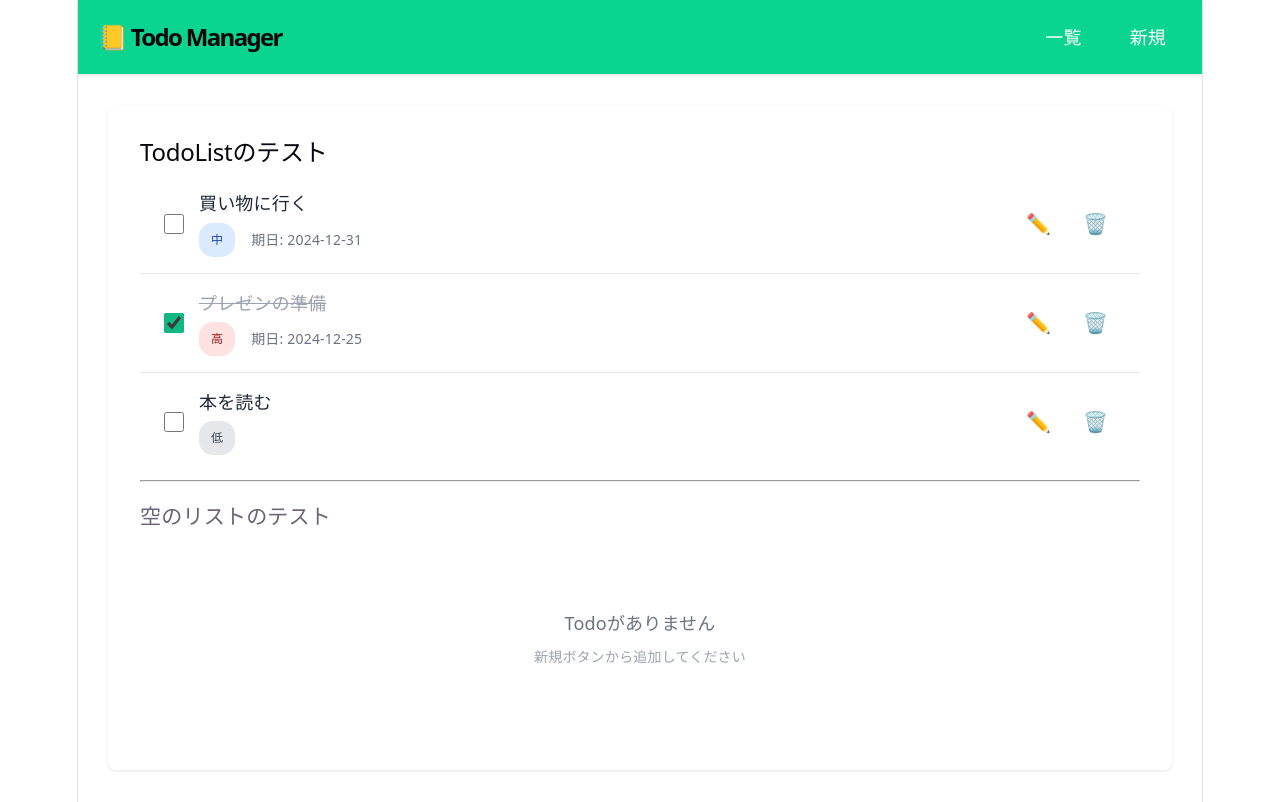
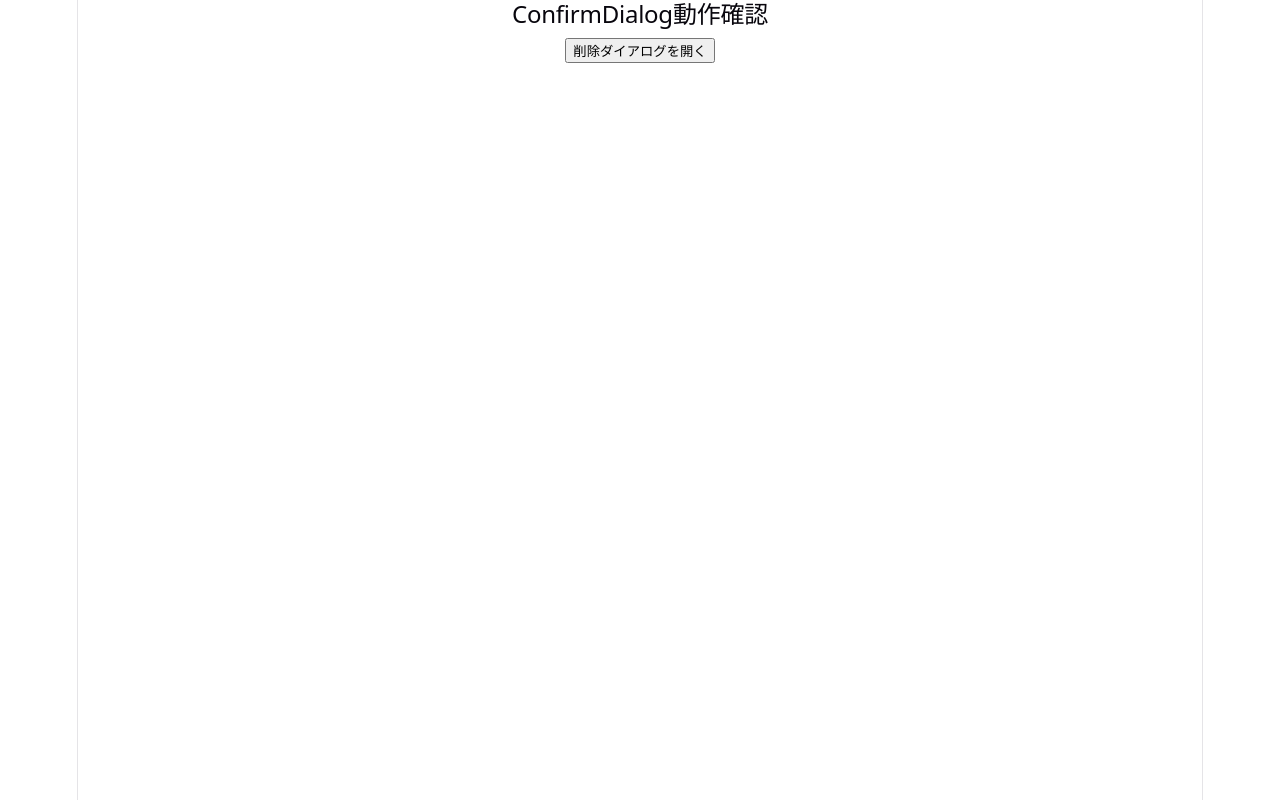
Before and after one commit to navyfish216/sandbox-react, a React (Vite) app in the folder my-todo-app/: page / in a window 1280 px wide. Built offline with nearby package versions, Linux system fonts and the light colour scheme.

Commit message:
React修行⑬-3：ConfirmDialog作成

```diff
--- a/my-todo-app/src/App.jsx
+++ b/my-todo-app/src/App.jsx
@@ -1,63 +1,40 @@
-import {BrowserRouter} from 'react-router-dom';
-import AppLayout from "./components/layout/AppLayout";
-import TodoList from './components/todos/TodoList';
+import {useState} from "react";
+import ConfirmDialog from "./components/common/ConfirmDialog";
 import './App.css'
 
-// テスト用のダミーデータ
-const testTodos = [
-  {
-    id: "t1",
-    title: "買い物に行く",
-    detail: "牛乳とパンを買う",
-    priority: "medium",
-    dueDate: "2024-12-31",
-    completed: false
-  },
-  {
-    id: "t2",
-    title: "プレゼンの準備",
-    detail: "来週の会議用の資料を作成する",
-    priority: "high",
-    dueDate: "2024-12-25",
-    completed: true
-  },
-  {
-    id: "t3",
-    title: "本を読む",
-    detail: "",
-    priority: "low",
-    dueDate: "",
-    completed: false
-  }
-];
+function App() {
+  // ダイアログの開閉を管理
+  const [open, setOpen] = useState(false);
 
-function App() {
-  const handleToggle = (id) => {
-    console.log("完了状態を切り替え：", id);
+  // 「削除ボタン」を押したときにダイアログを開く
+  const handleOpen = () => setOpen(true);
+
+  // 「削除」ボタンが押されたときの処理
+  const handleConfirm = () => {
+    alert("削除しました！");
+    setOpen(false);
   }
 
-  const handleDelete = (id) => {
-    console.log("削除：", id);
+  // 「キャンセル」ボタンが押されたときの処理
+  const handleCancel = () => {
+    alert("キャンセルしました。");
+    setOpen(false);
   }
 
   return (
-    <BrowserRouter>
-      <AppLayout>
-        <h2>TodoListのテスト</h2>
-        <TodoList
-          todos={testTodos}
-          onToggle={handleToggle}
-          onDelete={handleDelete}
-        />
-        <hr />
-        <h3>空のリストのテスト</h3>
-        <TodoList
-          todos={[]}
-          onToggle={handleToggle}
-          onDelete={handleDelete}
-        />
-      </AppLayout>
-    </BrowserRouter>
+    <div style={{textAlign: "center"}}>
+      <h2>ConfirmDialog動作確認</h2>
+      <button onClick={handleOpen}>削除ダイアログを開く</button>
+
+      {/* ダイアログ呼び出し */}
+      <ConfirmDialog
+        open={open}
+        title="削除の確認"
+        message="このデータを削除してもよろしいですか？"
+        onConfirm={handleConfirm}
+        onCancel={handleCancel}
+      />
+    </div>
   );
 }
 
--- /dev/null
+++ b/my-todo-app/src/components/common/ConfirmDialog.css
@@ -0,0 +1,95 @@
+/* オーバーレイ（背景の黒い部分） */
+.dialog-overlay {
+  /* スクロール位置に関係なく画面全体を覆う */
+  position: fixed;
+  top: 0;
+  left: 0;
+  right: 0;
+  bottom: 0;
+  /* 背景を少し透かして背後の画面が見えるようにする */
+  background-color: rgba(0, 0, 0, 0.5);
+  z-index: 999;
+  /* 表示時にふわっと現れる */
+  animation: fadeIn 0.2s ease;
+}
+
+/* ダイアログ本体 */
+.dialog-container {
+  /* 常に画面中央に配置するための固定配置 */
+  position: fixed;
+  top: 50%;
+  left: 50%;
+  /* 50%基準で中央に寄せた後、要素分だけ戻して完全に中央にする */
+  transform: translate(-50%, -50%);
+  background-color: white;
+  border-radius: 8px;
+  /* 浮いているように見せる影 */
+  box-shadow: 0 10px 25px rgba(0, 0, 0, 0.1);
+  z-index: 1000;
+  /* モバイルで横幅がはみ出さないように割合で指定 */
+  width: 90%;
+  max-width: 400px;
+  /* 表示時に少しだけ動きを付ける */
+  animation: slideIn 0.3s ease;
+}
+
+/* ダイアログヘッダー */
+.dialog-header {
+  /* 上部は余白を広めに取って読みやすく */
+  padding: 20px 24px;
+  border-bottom: 1px solid #e5e7eb;
+}
+
+.dialog-title {
+  margin: 0;
+  font-size: 20px;
+  font-weight: 600;
+  color: #1f2937;
+}
+
+/* ダイアログコンテンツ */
+.dialog-content {
+  padding: 20px 24px;
+}
+
+.dialog-message {
+  margin: 0;
+  font-size: 14px;
+  color: #6b7280;
+  /* 行間を広げて複数行でも読みやすくする */
+  line-height: 1.5;
+}
+
+/* ダイアログアクション */
+.dialog-actions {
+  padding: 16px 24px;
+  /* ボタンを横並びにして右寄せ */
+  display: flex;
+  justify-content: flex-end;
+  /* ボタンの間隔を一定に保つ */
+  gap: 12px;
+  border-top: 1px solid #e5e7eb;
+}
+
+/* アニメーション */
+@keyframes fadeIn {
+  from {
+    /* 透明から不透明へ */
+    opacity: 0;
+  }
+  to {
+    opacity: 1;
+  }
+}
+
+@keyframes slideIn {
+  from {
+    opacity: 0;
+    /* 少し上から滑り込む */
+    transform: translate(-50%, -45%);
+  }
+  to {
+    opacity: 1;
+    transform: translate(-50%, -50%);
+  }
+}
--- a/my-todo-app/src/components/common/ConfirmDialog.jsx
+++ b/my-todo-app/src/components/common/ConfirmDialog.jsx
@@ -0,0 +1,27 @@
+import "./ConfirmDialog.css";
+
+export default function ConfirmDialog({open, title, message, onConfirm, onCancel}) {
+  if (!open) return null;
+
+  return (
+    <>
+      <div className="dialog-overlay" onClick={onCancel} />
+      <div className="dialog-container">
+        <div className="dialog-header">
+          <h2 className="dialog-title">{title}</h2>
+        </div>
+        <div className="dialog-content">
+          <p className="dialog-message">{message}</p>
+        </div>
+        <div className="dialog-actions">
+          <button onClick={onCancel} className="btn-secondary">
+            キャンセル
+          </button>
+          <button onClick={onConfirm} className="btn-danger">
+            削除
+          </button>
+        </div>
+      </div>
+    </>
+  );
+}
```
